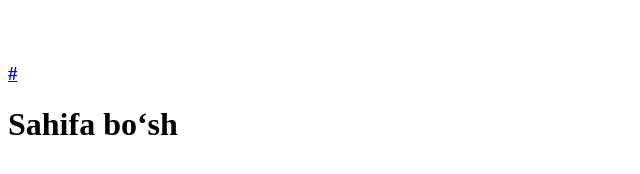
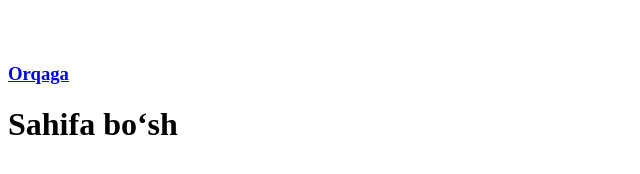
Before and after one commit to versiya-v0-0-0/001, a plain HTML site: page index.html in a window 1280 px wide. Shown: the full height of the page, 0-640 px from the left. Drawn offline with Linux system fonts and the light colour scheme.

Commit message:
update index.html

```diff
--- a/index.html
+++ b/index.html
@@ -5,7 +5,7 @@
 </head>
 <body>
 <br><br>
-<h3><a href="v0-0-0.">#</a></h3>
+<h3><a href="https://v0-0-0.netlify.app">Orqaga</a></h3>
 <h1>Sahifa bo‘sh</h1><br>
 </body>
 </html>
```
